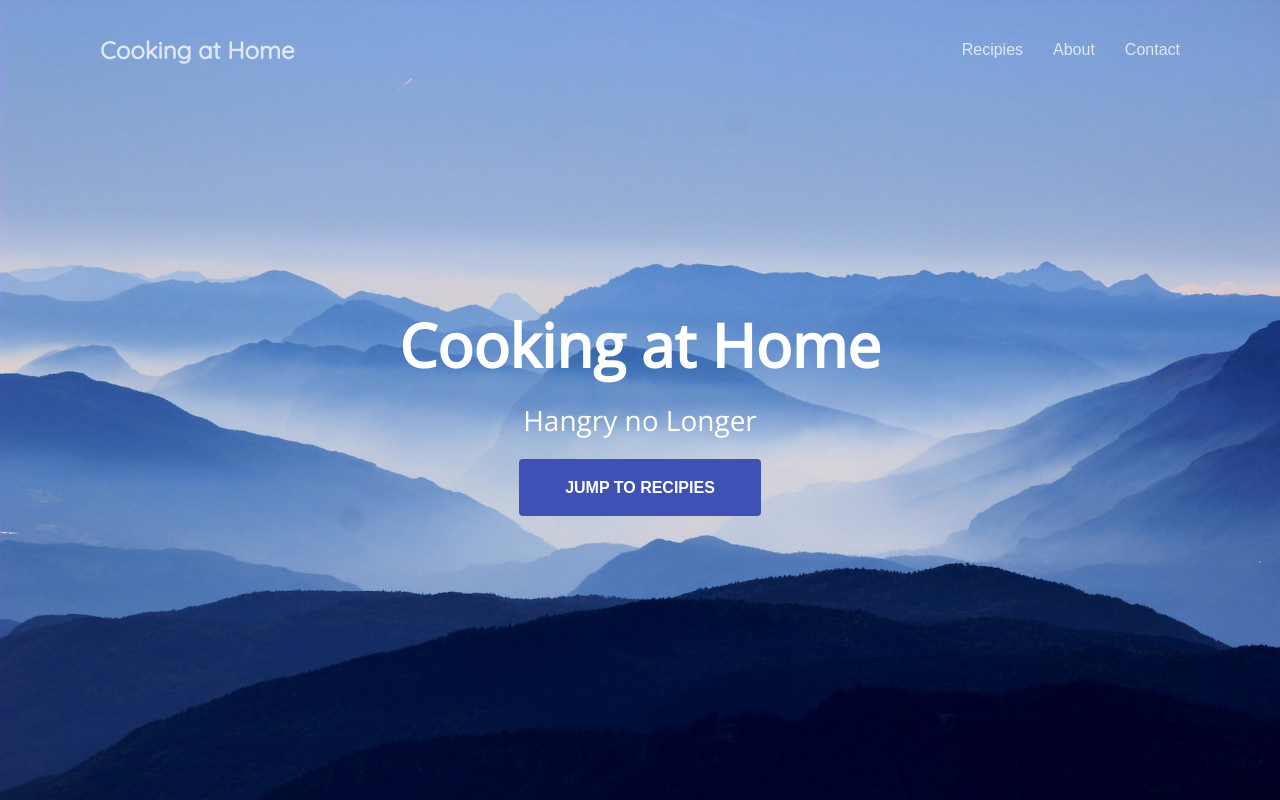
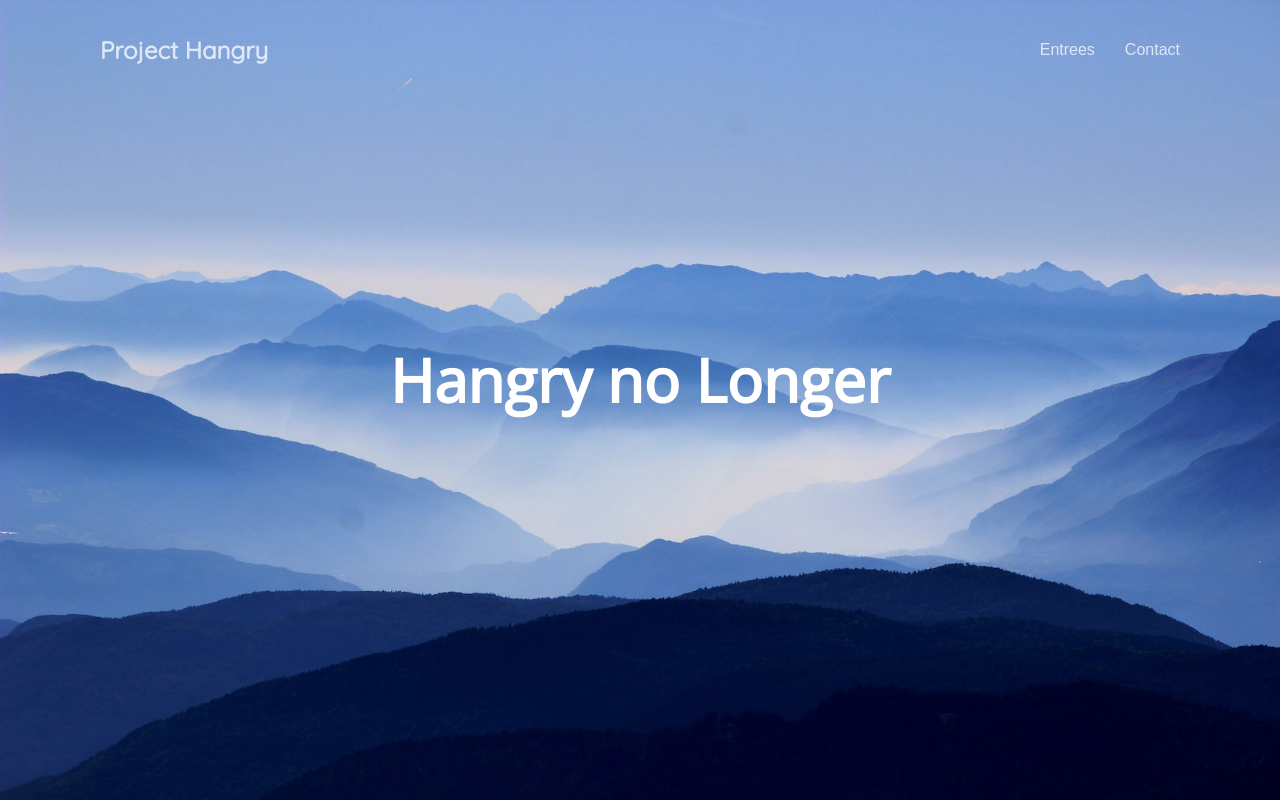
Before and after one commit to lukenems/project_Hangry, a plain HTML site: page index.html in a window 1280 px wide. Shown: the top 800 px of the page. Drawn offline with nearby package versions, Linux system fonts and the light colour scheme.

Commit message:
edit titles, images, and #links

```diff
--- a/assets/css/styles.css
+++ b/assets/css/styles.css
@@ -200,6 +200,7 @@ header nav li {
     background-clip: content-box;
     background-size: cover;
     background-position: center;
+    border-radius: 10%;
 }
 
 .recent .grid li.small img {
--- a/index.html
+++ b/index.html
@@ -13,11 +13,11 @@
 
 <body>
   <header>
-    <h2><a href="#">Cooking at Home</a></h2>
+    <h2 style="cursor: pointer"><a href="#recent">Project Hangry</a></h2>
     <nav>
-      <li><a href="#">Recipies</a></li>
-      <li><a href="#">About</a></li>
-      <li><a href="#">Contact</a></li>
+      <li><a href="#recipies">Entrees</a></li>
+      <!-- <li><a href="#">About</a></li> -->
+      <li><a href="#contact">Contact</a></li>
     </nav>
   </header>
   <section class="banner">
@@ -25,13 +25,13 @@
       <img src="./assets/img/main.jpg">
     </div>
     <div class="banner-content-area">
-      <h1>Cooking at Home</h1>
-      <h3>Hangry no Longer</h3>
-      <a href="#" class="btn">Jump to Recipies</a>
+      <h1>Hangry no Longer</h1>
+      <h3></h3>
+      <!-- <a href="#recipies" class="btn">Jump to Recipies</a> -->
     </div>
   </section>
 
-  <section class="recent">
+  <section class="recent" id="recent">
     <h3 class="title">Some recent makings:</h3>
     <hr>
     <ul class="grid">
@@ -87,7 +87,7 @@
     </ul>
   </section>
 
-  <section class="entrees">
+  <section class="entrees" id="recipies">
     <h3 class="title">Entrees'</h3>
     <p>Here are a few ideas to get your night started off right</p>
     <hr>
@@ -127,7 +127,7 @@
     <p class="author">- Leo</p>
   </section>
 
-  <section class="contact">
+  <section class="contact" id="contact">
     <h3 class="title">Learn More</h3>
     <p>Want to hear about an upcoming potluck? Interested in joining us for an outdoor movie night? Enter youe email below and we'll get in touch with you!</p>
     <hr>
```
